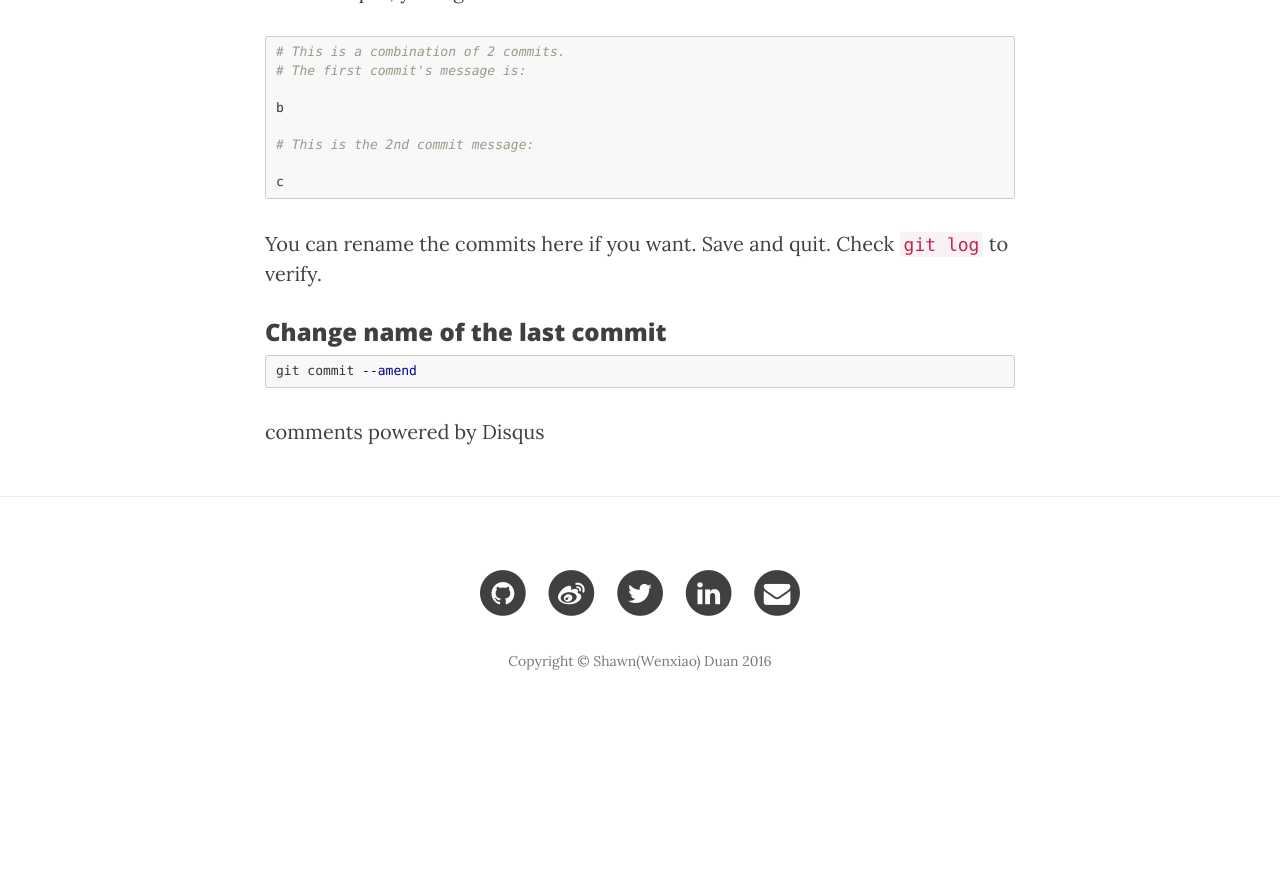
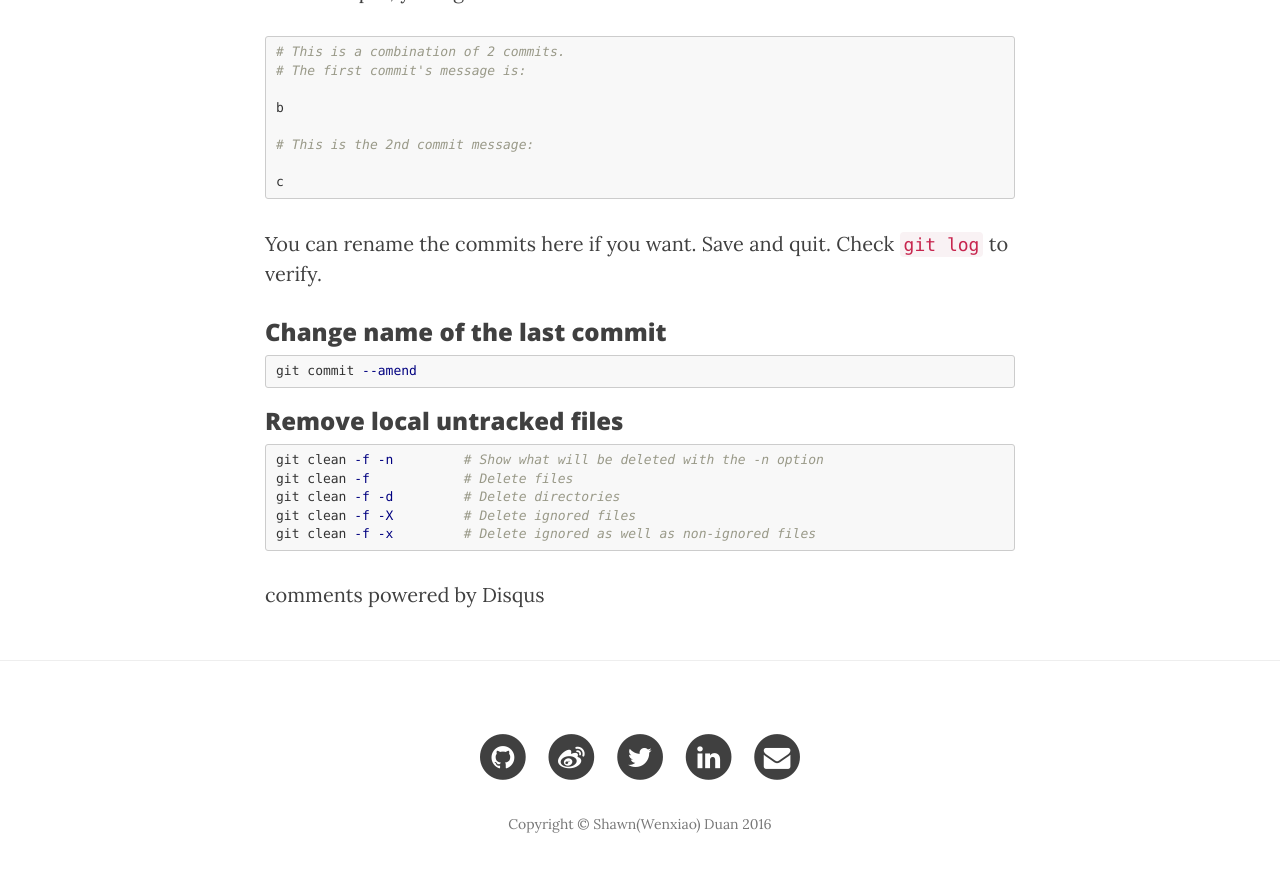
Before and after one commit to ShawnDuan/shawnduan.github.io, a Jekyll site: the page built from _posts/2016-04-12-git-operations.md, in a window 1280 px wide and 900 px high, scrolled down 1984 px. Shown: the top 872 px of the window. Built offline with Jekyll 4.4.1, drawn with Linux system fonts in a browser that asks for light colours; nearby versions of some CDN libraries; comment, search, counter and statistics services are not loaded; before the commit the page ends 2721 px from its top, so only the background shows below that.

Commit message:
Update post.

````diff
--- a/_posts/2016-04-12-git-operations.md
+++ b/_posts/2016-04-12-git-operations.md
@@ -108,3 +108,13 @@ You can rename the commits here if you want. Save and quit. Check `git log` to v
 ```bash
 git commit --amend
 ```
+
+### Remove local untracked files
+
+```bash
+git clean -f -n 	# Show what will be deleted with the -n option
+git clean -f 		# Delete files
+git clean -f -d 	# Delete directories
+git clean -f -X 	# Delete ignored files
+git clean -f -x 	# Delete ignored as well as non-ignored files
+```
````
